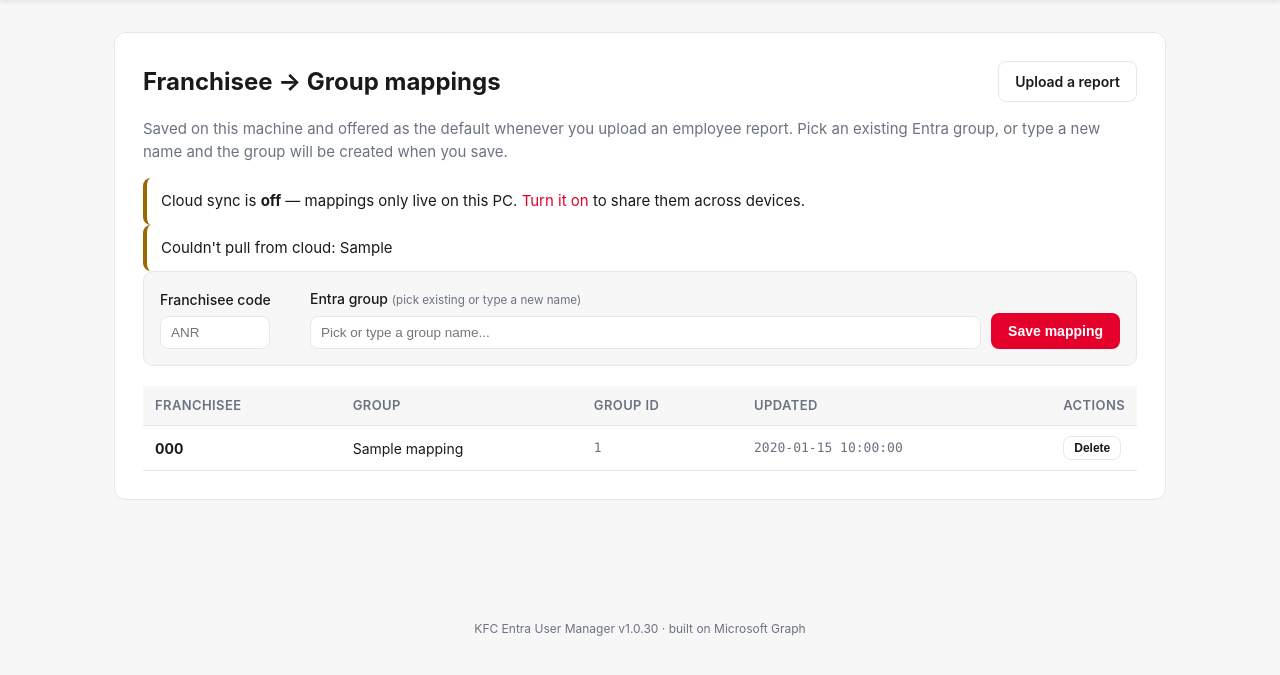
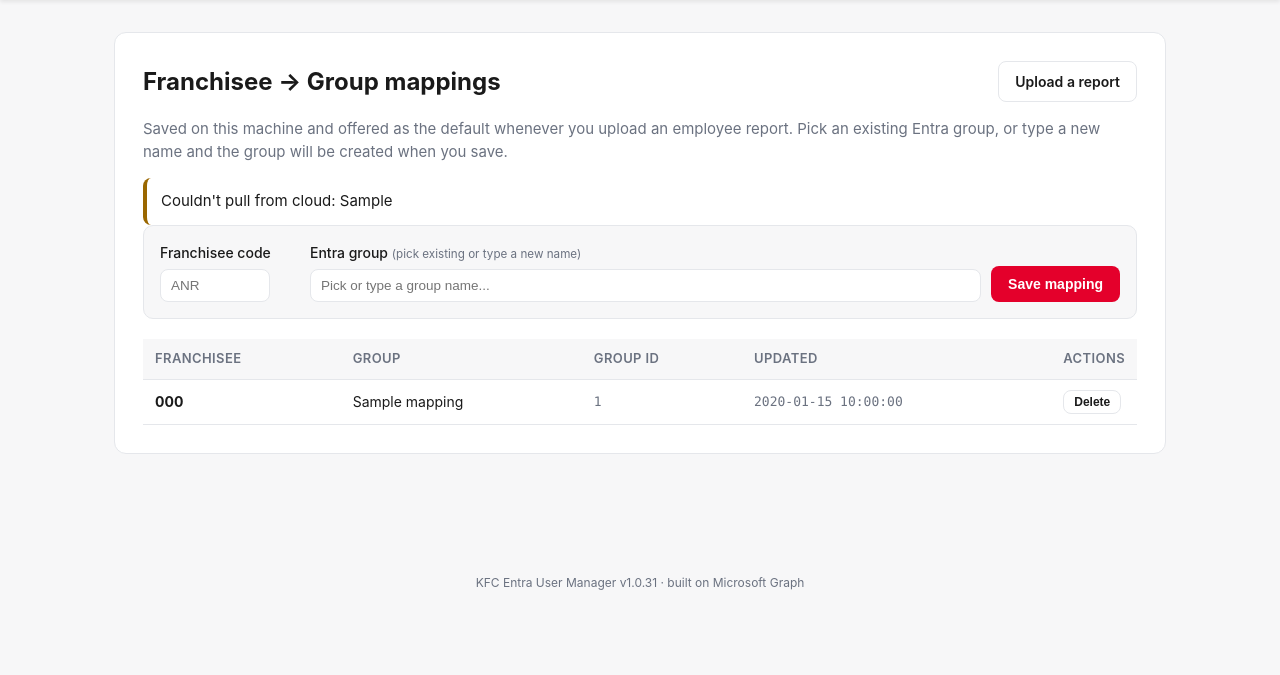
Before and after one commit to FatalThomas/VivaMaster, a Flask app: template kfc_entra/templates/report_mappings.html in a window 1280 px wide. Shown: the part 66-741 px from the top of the page. Run offline with Flask 3, Linux system fonts and the light colour scheme; the template is opened without the code that fills it: most values are stand-ins (such as "Sample title", 1, 10 or a date in 2020).

Commit message:
Revert cloud-sync scopes that broke sign-in (AADSTS65002)
v1.0.29 added Files.ReadWrite + Sites.ReadWrite.All to the device-flow
scope list, on the assumption that Microsoft had pre-authorized those
scopes for the Azure CLI public client (04b07795-...). They haven't:
sign-in now fails with

  AADSTS65002: Consent between first party application '04b07795-...'
  and first party resource '00000003-0000-0000-c000-000000000000' must
  be configured via preauthorization

which kills the whole app for everyone on v1.0.29 / v1.0.30.

Revert scope list back to just ["Directory.AccessAsUser.All"] so sign-in
works again. Lock the Settings cloud-sync form behind a "Temporarily
unavailable" banner and drop the matching status banner from the
mappings page - a future release will handle cloud sync by requesting
file scopes incrementally (separate device flow) rather than bundling
them into the primary sign-in.

https://claude.ai/code/session_01AKCxBvJWekye9eW5KmzPqm

```diff
--- a/kfc_entra/templates/report_mappings.html
+++ b/kfc_entra/templates/report_mappings.html
@@ -11,25 +11,6 @@
     employee report. Pick an existing Entra group, or type a new name and the
     group will be created when you save.
   </p>
-  {% if cloud_settings.enabled %}
-    <div class="flash flash-success">
-      Cloud sync is <b>ON</b> &mdash;
-      {% if cloud_settings.destination == 'sharepoint' %}
-        SharePoint &middot; <b>{{ cloud_settings.sharepoint_site_name or '(site)' }}</b>
-      {% else %}
-        OneDrive (this user)
-      {% endif %}
-      &middot; <a href="{{ url_for('main.settings_page') }}">change</a>.
-      {% if cloud_settings.last_push_at %}
-        Last push <span class="mono">{{ cloud_settings.last_push_at }}</span>.
-      {% endif %}
-    </div>
-  {% else %}
-    <div class="flash flash-warning">
-      Cloud sync is <b>off</b> &mdash; mappings only live on this PC.
-      <a href="{{ url_for('main.settings_page') }}">Turn it on</a> to share them across devices.
-    </div>
-  {% endif %}
   {% if sync_warning %}
     <div class="flash flash-warning">Couldn't pull from cloud: {{ sync_warning }}</div>
   {% endif %}
--- a/kfc_entra/version.py
+++ b/kfc_entra/version.py
@@ -3,4 +3,4 @@
 Bump this before tagging a release: the git tag (e.g. v1.0.0) must match
 __version__ ("1.0.0") so the in-app update checker compares correctly.
 """
-__version__ = "1.0.30"
+__version__ = "1.0.31"
```
Also changed, not shown: config.py (+13 -12 lines), kfc_entra/templates/settings.html (+11 -1 lines).
